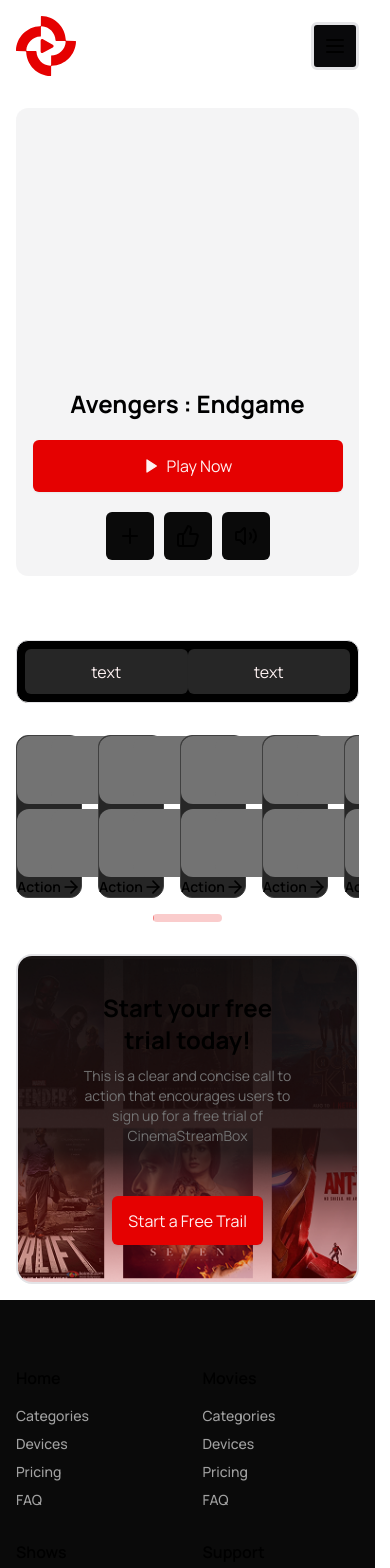
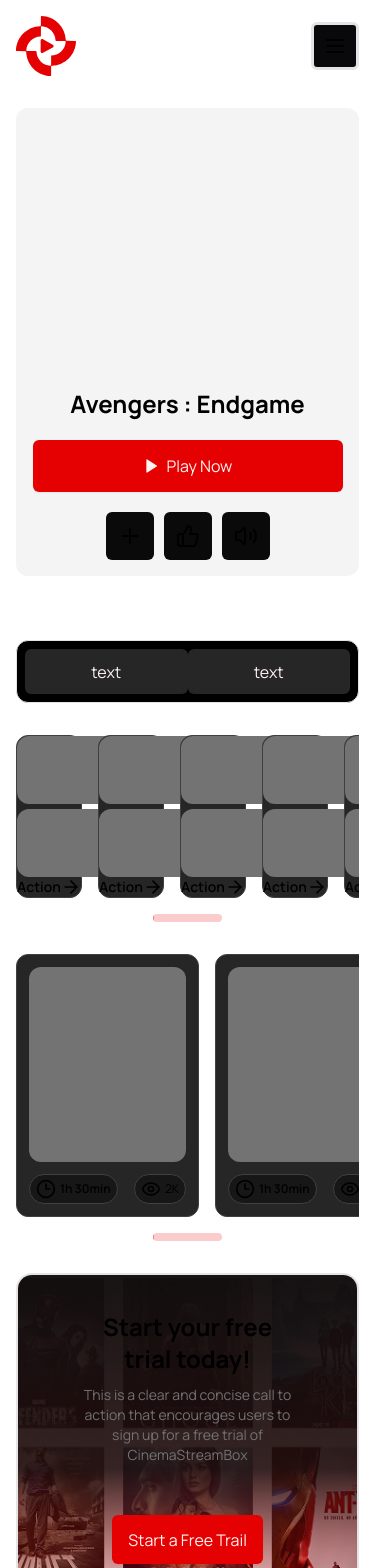
Before and after one commit to Berswow/stream-app-next, a Next.js app: page /movies-shows in a window 390 px wide. Shown: the top 1568 px of the page. Built offline with nearby package versions, Linux system fonts and the light colour scheme.

Commit message:
MdCard component landing/adaptive (Mobile)

```diff
--- /dev/null
+++ b/shared/skeletons/MdCardSkeleton.tsx
@@ -0,0 +1,15 @@
+import React, {FC} from "react";
+import {cn} from "@/shared/lib/utils";
+import {Skeleton} from "@/shared/ui/skeleton";
+
+type Props = {
+    className?: string;
+};
+
+export const MdCardSkeleton: FC<Props> = ({className}) => {
+    return (
+        <div className={cn("w-[181] h-[259] lg:w-[224px] lg:h-[308px] 2xl:w-[283px] 2xl:h-[377px]", className)}>
+            <Skeleton className='h-full w-full rounded-xl'/>
+        </div>
+    );
+};
--- a/shared/ui/components/genre-card.tsx
+++ b/shared/ui/components/genre-card.tsx
@@ -1,6 +1,6 @@
 "use client"
 
-import React from "react";
+import {FC, useState} from "react";
 import {cn} from "@/shared/lib/utils";
 import {GenreCardSkeleton} from "@/shared/skeletons/GenreCardSkeleton";
 import {ArrowRight} from "lucide-react";
@@ -9,8 +9,8 @@
     className?: string;
 };
 
-export const GenreCard: React.FC<Props> = ({className}) => {
-    const [isCard, setIsCard] = React.useState(true);
+export const GenreCard: FC<Props> = ({className}) => {
+    const [isCard, setIsCard] = useState(true);
 
     return (
         <div className={cn("", className)}>
@@ -31,20 +31,6 @@
 
                 </div>
             }
-
-
-
-
-
-
-
-
-
-
-
-
-
-
         </div>
     );
 };
--- /dev/null
+++ b/shared/ui/components/md-Card.tsx
@@ -0,0 +1,38 @@
+import {FC, useState} from "react";
+import {cn} from "@/shared/lib/utils";
+import {MdCardSkeleton} from "@/shared/skeletons/MdCardSkeleton";
+import {Clock3, Eye} from "lucide-react";
+
+type Props = {
+    className?: string;
+};
+
+export const MdCard: FC<Props> = ({className}) => {
+    const [isCard, setIsCard] = useState(true);
+
+    return (
+        <div className={cn("", className)}>
+            {!isCard ? <MdCardSkeleton/> :
+
+                <div
+                    className='w-[181] h-[259] lg:w-[224px] lg:h-[308px] 2xl:w-[283px] 2xl:h-[377px] flex flex-col items-center justify-between p-3 bg-neutral-800 rounded-xl border-neutral-700 border-1'>
+                    <div className='flex flex-col justify-between gap-3'>
+                        <div>
+                            <div className='w-[157px] h-[195px] rounded-xl bg-neutral-500 lg:w-[192px] lg:h-[232px] 2xl:w-[243px] 2xl:h-[281px]'/>
+                        </div>
+                        <div className='flex justify-between items-center'>
+                            <div className='flex items-center gap-1 px-1.5 py-1 bg-neutral-900 rounded-full border-neutral-700 border-1'>
+                                <Clock3 className='h-5 w-5 lg:h-6 lg:w-6 2xl:h-7.5 2xl:w-7.5'/><p className=' font-semibold text-xs lg:text-base 2xl:text-lg'>1h 30min</p>
+                            </div>
+                            <div className='flex items-center gap-1 bg-neutral-900 rounded-full px-1.5 py-1 border-neutral-700 border-1'>
+                                <Eye className='h-5 w-5 lg:h-6 lg:w-6 2xl:h-7.5 2xl:w-7.5'/><p className='text-xs'>2K</p>
+                            </div>
+
+                        </div>
+                    </div>
+
+                </div>
+            }
+        </div>
+    );
+};
--- a/shared/ui/components/plan-card.tsx
+++ b/shared/ui/components/subscription-card.tsx
@@ -10,7 +10,7 @@
     annualPrice?: number;
 };
 
-export const PlanCard: React.FC<Props> = ({className, plan, annualPrice, monthlyPrice, description}) => {
+export const SubscriptionCard: React.FC<Props> = ({className, plan, annualPrice, monthlyPrice, description}) => {
     return (
         <div className={cn("flex flex-col gap-7.5 p-6 bg-neutral-800 rounded-2xl md:p-10 md:gap-10 2xl:p-12.5 2xl:gap-12.5", className)}>
             <div className='flex flex-col gap-2.5 md:gap-3 2xl:gap-4'>
--- a/widgets/Home/Subscription/SubscriptionPlan.tsx
+++ b/widgets/Home/Subscription/SubscriptionPlan.tsx
@@ -1,7 +1,7 @@
 import React from "react";
 import {cn} from "@/shared/lib/utils";
 import {HomeTitle} from "@/shared/ui/components/home-title";
-import {PlanCard} from "@/shared/ui/components/plan-card";
+import {SubscriptionCard} from "@/shared/ui/components/subscription-card";
 
 type Props = {
     className?: string;
@@ -22,7 +22,7 @@
             />
             <div className='flex flex-col gap-5 xl:flex-row justify-between 2xl:gap-7.5'>
                 {plansData.map((plan) => (
-                    <PlanCard key={plan.id} className='flex-1' plan={plan.plan} description={plan.description} monthlyPrice={plan.monthlyPrice}/>
+                    <SubscriptionCard key={plan.id} className='flex-1' plan={plan.plan} description={plan.description} monthlyPrice={plan.monthlyPrice}/>
                 ))}
             </div>
         </div>
--- a/widgets/MoviesTvShows/Movies/TrendingMovies.tsx
+++ b/widgets/MoviesTvShows/Movies/TrendingMovies.tsx
@@ -1,14 +1,50 @@
-import React from "react";
+"use client"
+
+import React, {useCallback, useEffect, useState} from "react";
 import {cn} from "@/shared/lib/utils";
+import {MdCard} from "@/shared/ui/components/md-Card";
+import useEmblaCarousel from "embla-carousel-react";
+import {Progress} from "@/shared/ui/progress";
 
 type Props = {
     className?: string;
 };
 
 export const TrendingMovies: React.FC<Props> = ({className}) => {
+    const [progress, setProgress] = useState(0);
+    const [emblaRef, emblaApi] = useEmblaCarousel({ align: "start" });
+
+    const onScroll = useCallback(() => {
+        if (!emblaApi) return;
+        const scrollProgress = emblaApi.scrollProgress();
+        setProgress(scrollProgress * 100);
+    }, [emblaApi]);
+
+    useEffect(() => {
+        if (!emblaApi) return;
+        emblaApi.on("scroll", onScroll);
+        onScroll();
+
+        return () => {
+            emblaApi.off("scroll", onScroll);
+        };
+    }, [emblaApi, onScroll]);
+
     return (
-        <div className={cn("", className)}>
-            {/* content */}
+        <div className={cn("my-container space-y-4", className)}>
+            <div className="overflow-hidden" ref={emblaRef}>
+                <div className="flex gap-4">
+                    {Array.from({ length: 19 }).map((_, index) => (
+                        <div
+                            key={index} className="basis-1/3 md:basis-1/4 lg:basis-1/5 inline-flex p-0"
+                        >
+                            <MdCard />
+                        </div>
+                    ))}
+                </div>
+            </div>
+
+            <Progress value={progress} className="mx-auto max-w-1/5 h-2" />
         </div>
     );
 };
```
